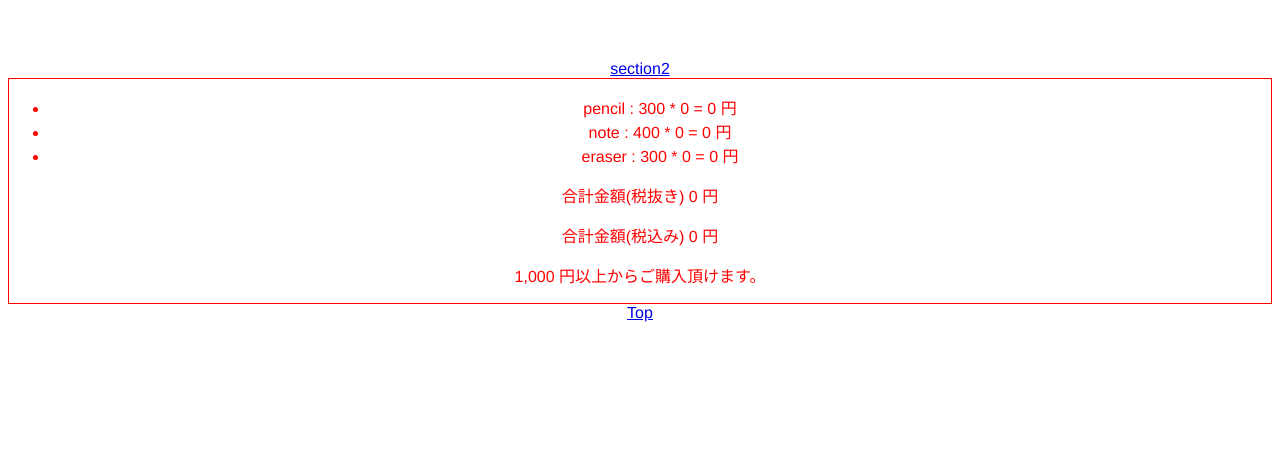
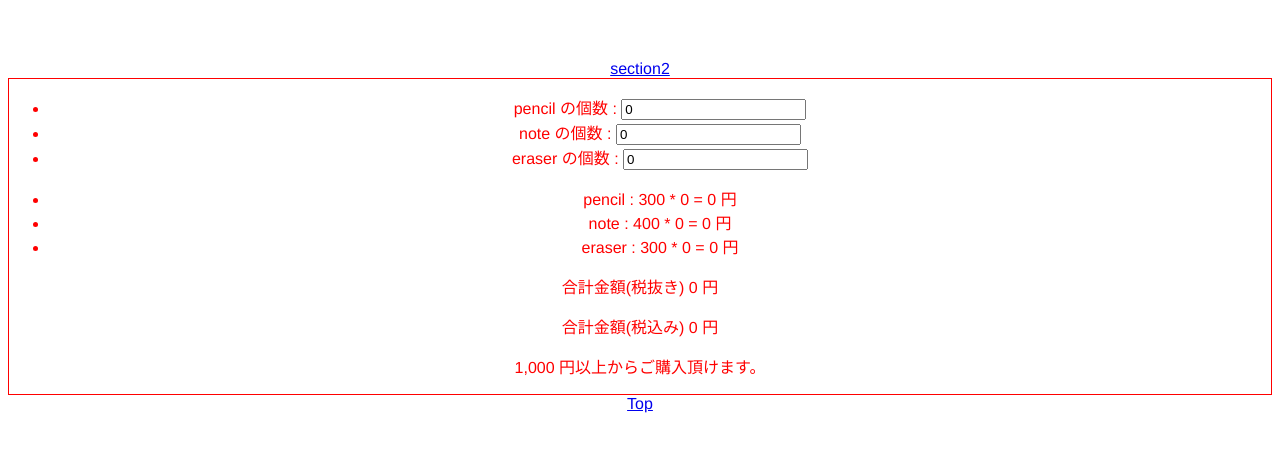
Before and after one commit to s-takizawa-0216/basic-vue, a Vue app: page /section2 in a window 1280 px wide. Shown: the top 452 px of the page. Built offline with nearby package versions, Linux system fonts and the light colour scheme; the HTML template or start-up script is replaced by a standard one.

Commit message:
add:イベントハンドリング v-onの実装

```diff
--- a/src/components/Section2.vue
+++ b/src/components/Section2.vue
@@ -1,7 +1,13 @@
 <template>
   <div :style="errorMessageStyle">
     <ul>
-      <li v-for='item in items' :key = 'item.name'>
+      <li v-for='item in items' :key='item.name'>
+        {{ item.name }} の個数 :
+        <input type='number' @change='item.quantity = $event.target.value' :value='item.quantity' min='0'>
+      </li>
+    </ul>
+    <ul>
+      <li v-for='item in items' :key='item.name'>
         {{ item.name }} : {{ item.price }} * {{ item.quantity }} =
         {{ item.price * item.quantity | numberWithDelimiter }} 円
       </li>
```
